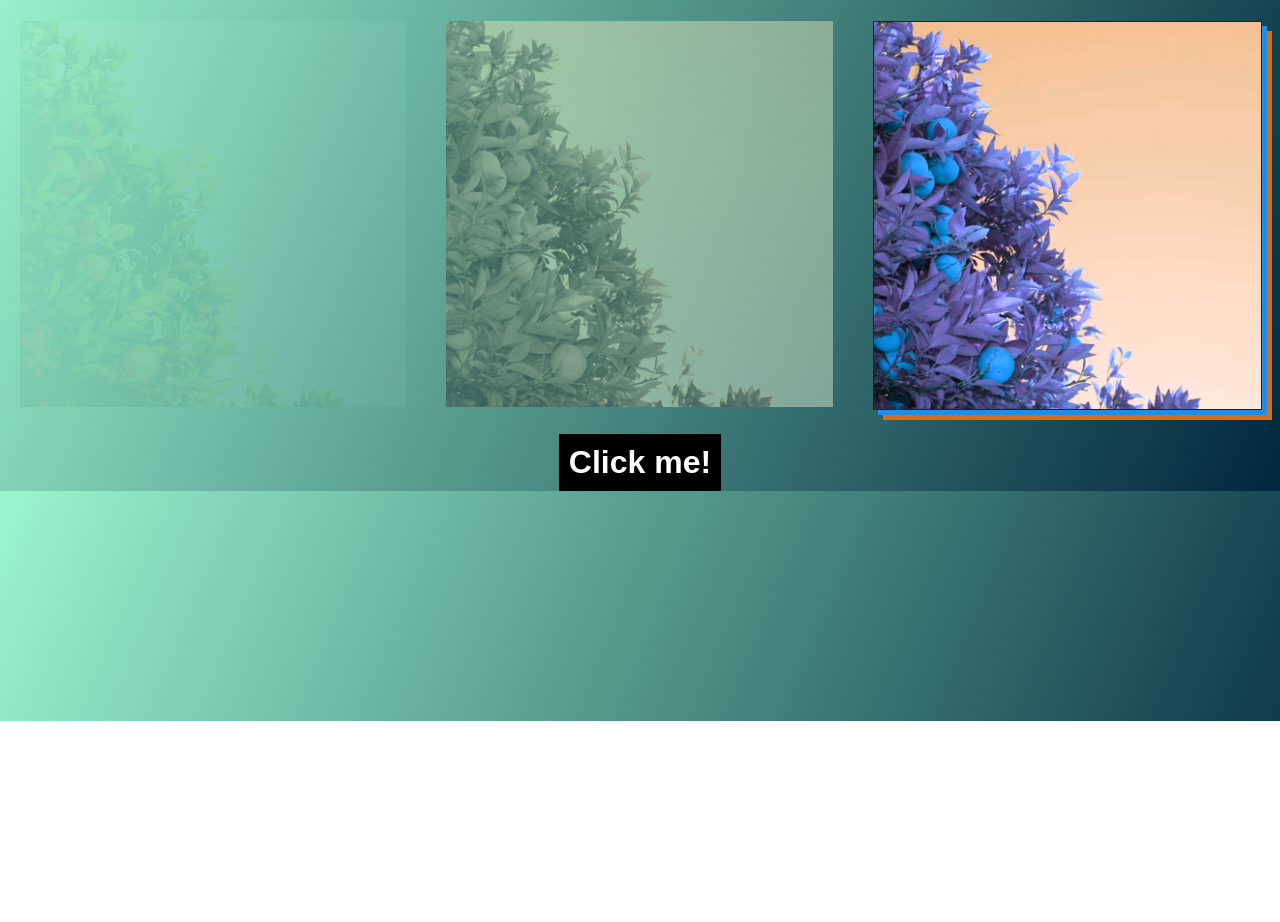
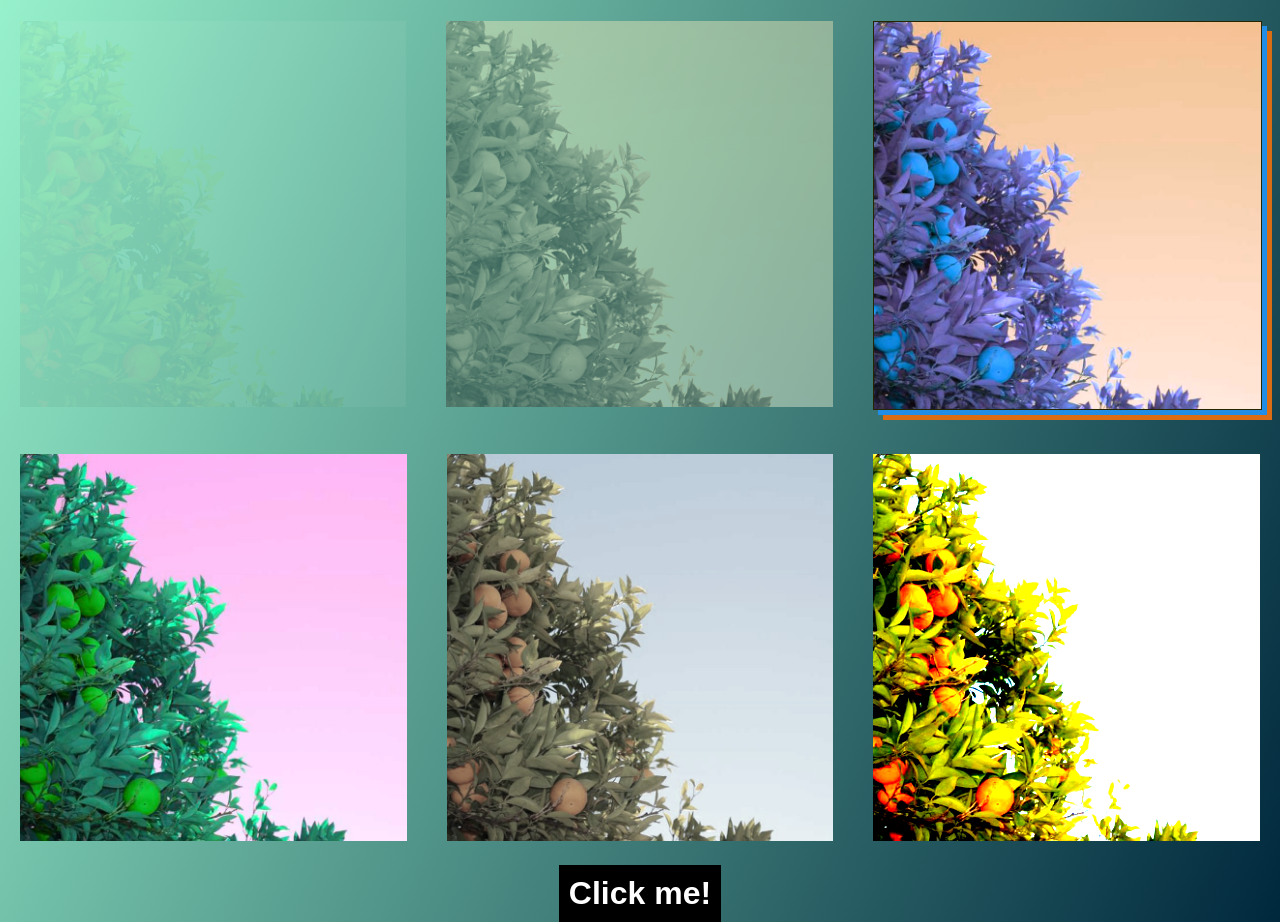
Before and after one commit to a-wielenga/web-dev-1-css-n-hosting, a plain HTML site: page index.html in a window 1280 px wide. Shown: the part 79-1001 px from the top of the page. Before the commit the page ends 800 px from the top, so only its background shows below. Drawn offline with Linux system fonts and the light colour scheme.

Commit message:
More images

```diff
--- a/index.html
+++ b/index.html
@@ -15,6 +15,11 @@
         <div class="img-container"><img id="img-B" src="orange-tree.jpg"></div>
         <div class="img-container"><img id="img-C" src="orange-tree.jpg"></div>
     </div>
+    <div id="image-row-2">
+        <div class="img-container"><img id="img-D" src="orange-tree.jpg"></div>
+        <div class="img-container"><img id="img-E" src="orange-tree.jpg"></div>
+        <div class="img-container"><img id="img-F" src="orange-tree.jpg"></div>
+    </div>
     <button id="click-me">Click me!</button>
 </body>
 
--- a/style.css
+++ b/style.css
@@ -4,7 +4,7 @@ body {
     background: linear-gradient(293deg, rgba(0, 40, 61, 1) 0%, rgba(154, 245, 206, 1) 100%);
 }
 
-#image-row {
+#image-row, #image-row-2 {
     /* Use flexbox to arrange the images in a row */
     display: flex;
     justify-content: center;
@@ -31,6 +31,18 @@ img {
     filter: drop-shadow(5px 5px 0 rgb(218, 108, 19)) hue-rotate(180deg) drop-shadow(5px 5px 0 rgb(218, 108, 19));
 }
 
+#img-D {
+    filter: hue-rotate(90deg);
+}
+
+#img-E {
+    filter: saturate(30%);
+}
+
+#img-F {
+    filter: contrast(175%) brightness(200%);
+}
+
 #click-me {
     /* Centre the button */
     display: block;
```
